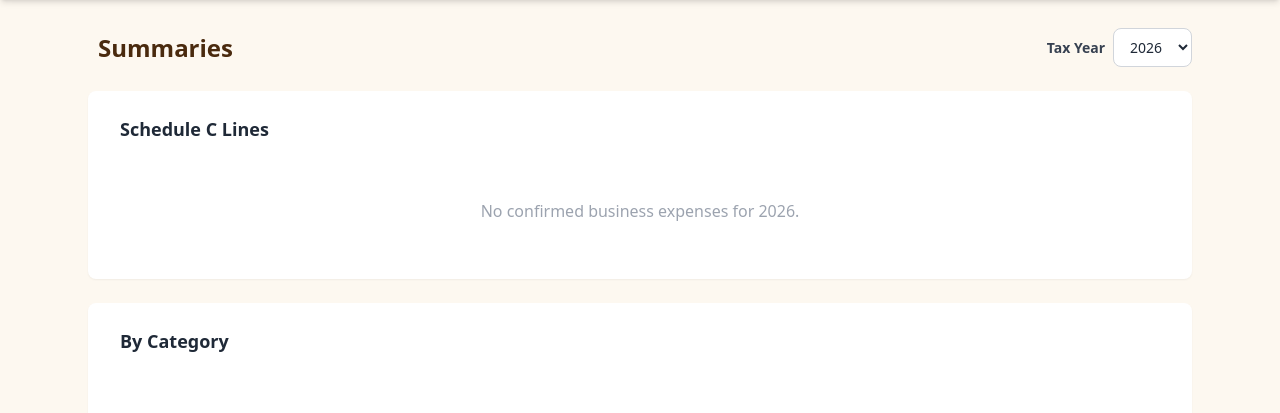
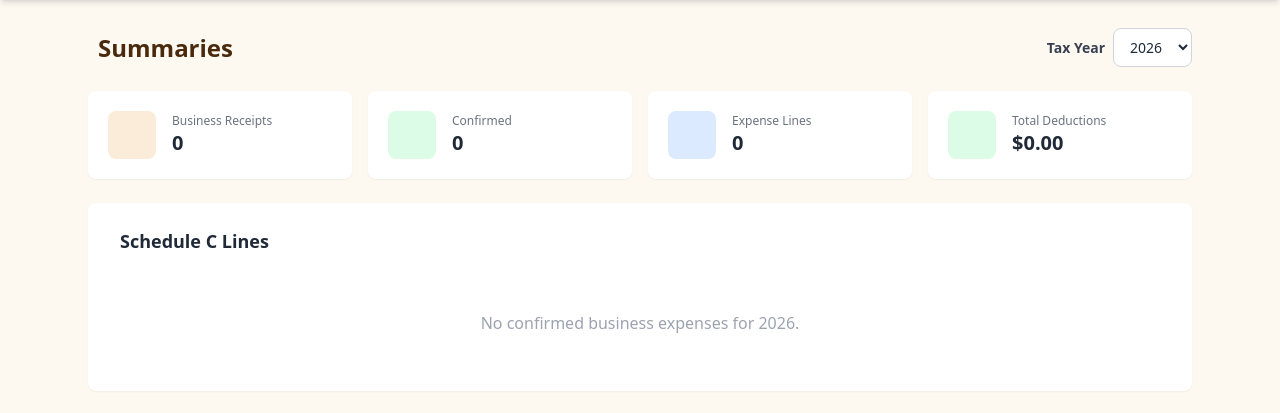
Before and after one commit to AOX1981/Schedule-A, a Rails app: page /summaries in a window 1280 px wide. Shown: the part 56-469 px from the top of the page. Run offline with Rails 7, Linux system fonts and the light colour scheme; the visitor is signed in with stand-in values (Sample User, id 1); some libraries are stand-ins or nearby versions.

Commit message:
Implement Tesseract OCR, add receipt columns, enhance summaries
OCR:
- Install rtesseract gem for Tesseract OCR integration
- Replace placeholder perform_ocr with real image-to-text extraction
- Support JPEG, PNG, and PDF receipt images
- Auto-create expense lines from OCR-extracted line items
- Run extraction inline during upload (no SolidQueue dependency)

Receipts index:
- Add Location, Business Profile, and Source columns (11 total)

Summaries:
- Add overview stats cards (receipts, confirmed, expense lines, deductions)
- Add pending receipt banner with link to confirm unreviewed receipts
- Summaries show data from confirmed business receipts with expense lines

https://claude.ai/code/session_01TsnKTMK6nqsh9WY4vZFHfT

```diff
--- a/app/controllers/web/summaries_controller.rb
+++ b/app/controllers/web/summaries_controller.rb
@@ -5,6 +5,17 @@ module Web
     def index
       @tax_year = (params[:tax_year] || Date.current.year).to_i
       scope = confirmed_lines
+
+      # Overview stats
+      year_receipts = current_user.receipts.where(designation: "business")
+      if @tax_year.present?
+        year_receipts = year_receipts.where(transaction_date: Date.new(@tax_year, 1, 1)..Date.new(@tax_year, 12, 31))
+      end
+      @total_receipts = year_receipts.count
+      @confirmed_count = year_receipts.where(status: "confirmed").count
+      @pending_count = year_receipts.where(status: %w[pending extracted]).count
+      @total_expense_lines = scope.count
+      @total_deductions = scope.sum(:writeoff_value).to_f.round(2)
 
       @by_category = scope.group(:tax_category)
         .select("tax_category, COUNT(*) as line_count, SUM(cost) as total_cost, SUM(writeoff_value) as total_writeoff")
--- a/app/views/web/summaries/index.html.erb
+++ b/app/views/web/summaries/index.html.erb
@@ -14,6 +14,54 @@
     <% end %>
   </div>
 </div>
+
+<!-- Overview Stats -->
+<div class="grid grid-cols-2 lg:grid-cols-4 gap-4 mb-6">
+  <div class="bg-white rounded-lg shadow-sm p-5 flex items-center gap-4">
+    <div class="w-12 h-12 rounded-lg bg-warm-100 text-warm-600 flex items-center justify-center text-xl">
+      <i class="lucide-file-text"></i>
+    </div>
+    <div>
+      <div class="text-xs text-gray-500">Business Receipts</div>
+      <div class="text-xl font-bold text-gray-800"><%= @total_receipts %></div>
+    </div>
+  </div>
+  <div class="bg-white rounded-lg shadow-sm p-5 flex items-center gap-4">
+    <div class="w-12 h-12 rounded-lg bg-green-100 text-green-700 flex items-center justify-center text-xl">
+      <i class="lucide-check-circle"></i>
+    </div>
+    <div>
+      <div class="text-xs text-gray-500">Confirmed</div>
+      <div class="text-xl font-bold text-gray-800"><%= @confirmed_count %></div>
+    </div>
+  </div>
+  <div class="bg-white rounded-lg shadow-sm p-5 flex items-center gap-4">
+    <div class="w-12 h-12 rounded-lg bg-blue-100 text-blue-700 flex items-center justify-center text-xl">
+      <i class="lucide-list"></i>
+    </div>
+    <div>
+      <div class="text-xs text-gray-500">Expense Lines</div>
+      <div class="text-xl font-bold text-gray-800"><%= @total_expense_lines %></div>
+    </div>
+  </div>
+  <div class="bg-white rounded-lg shadow-sm p-5 flex items-center gap-4">
+    <div class="w-12 h-12 rounded-lg bg-green-100 text-green-700 flex items-center justify-center text-xl">
+      <i class="lucide-calculator"></i>
+    </div>
+    <div>
+      <div class="text-xs text-gray-500">Total Deductions</div>
+      <div class="text-xl font-bold text-gray-800"><%= format_currency(@total_deductions) %></div>
+    </div>
+  </div>
+</div>
+
+<% if @pending_count > 0 %>
+  <div class="flex items-center gap-2.5 bg-warm-100 text-warm-800 text-sm font-medium px-4 py-3 rounded-lg mb-6">
+    <i class="lucide-alert-circle"></i>
+    You have <strong><%= @pending_count %></strong> unconfirmed business receipt<%= @pending_count == 1 ? "" : "s" %> for <%= @tax_year %>.
+    Confirm receipts from the <a href="<%= web_receipts_path(status: "pending") %>" class="text-warm-700 underline font-semibold">Receipts page</a> to include them in your summaries.
+  </div>
+<% end %>
 
 <!-- Schedule C Summary -->
 <div class="bg-white rounded-lg shadow-sm p-6 mb-6">
```
Also changed, not shown: app/controllers/web/receipts_controller.rb (+6 -2 lines), app/services/receipt_extraction_service.rb (+68 -14 lines), app/views/web/receipts/index.html.erb (+7 -1 lines), Gemfile, Gemfile.lock.
